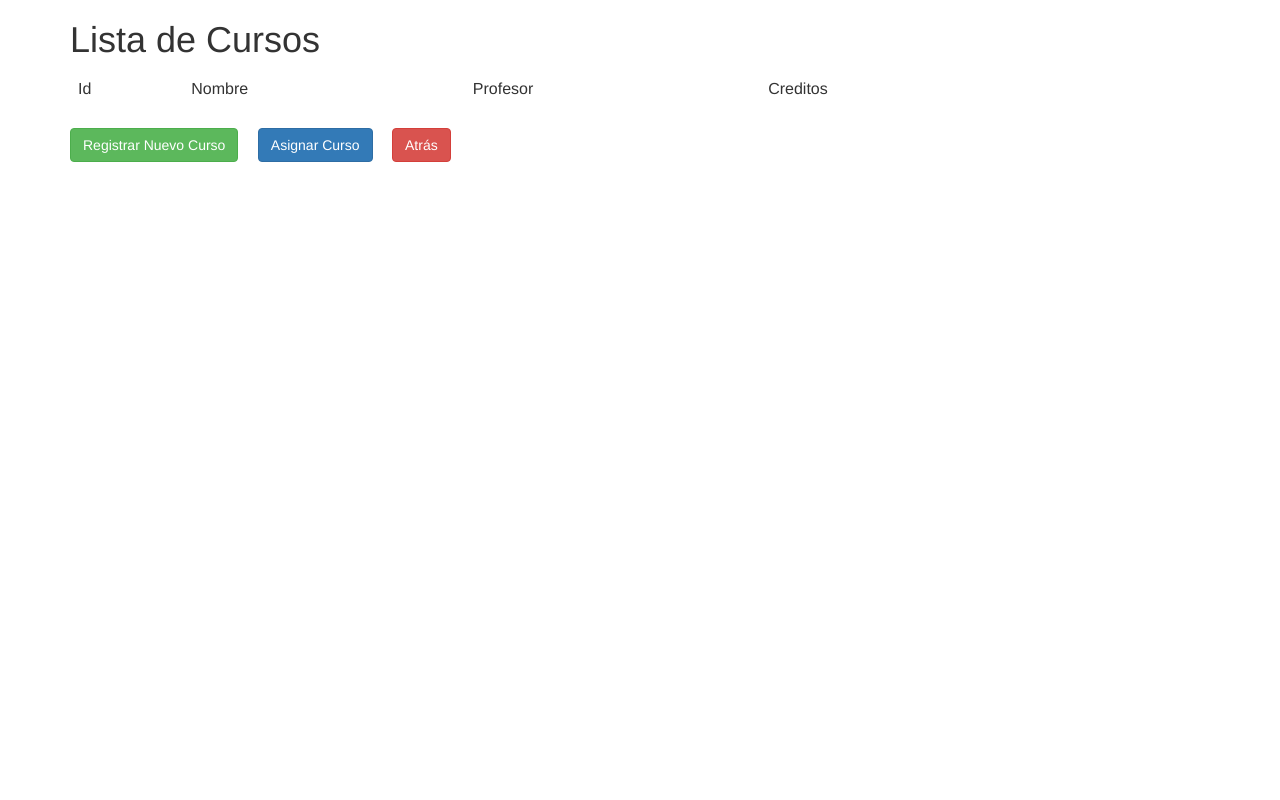
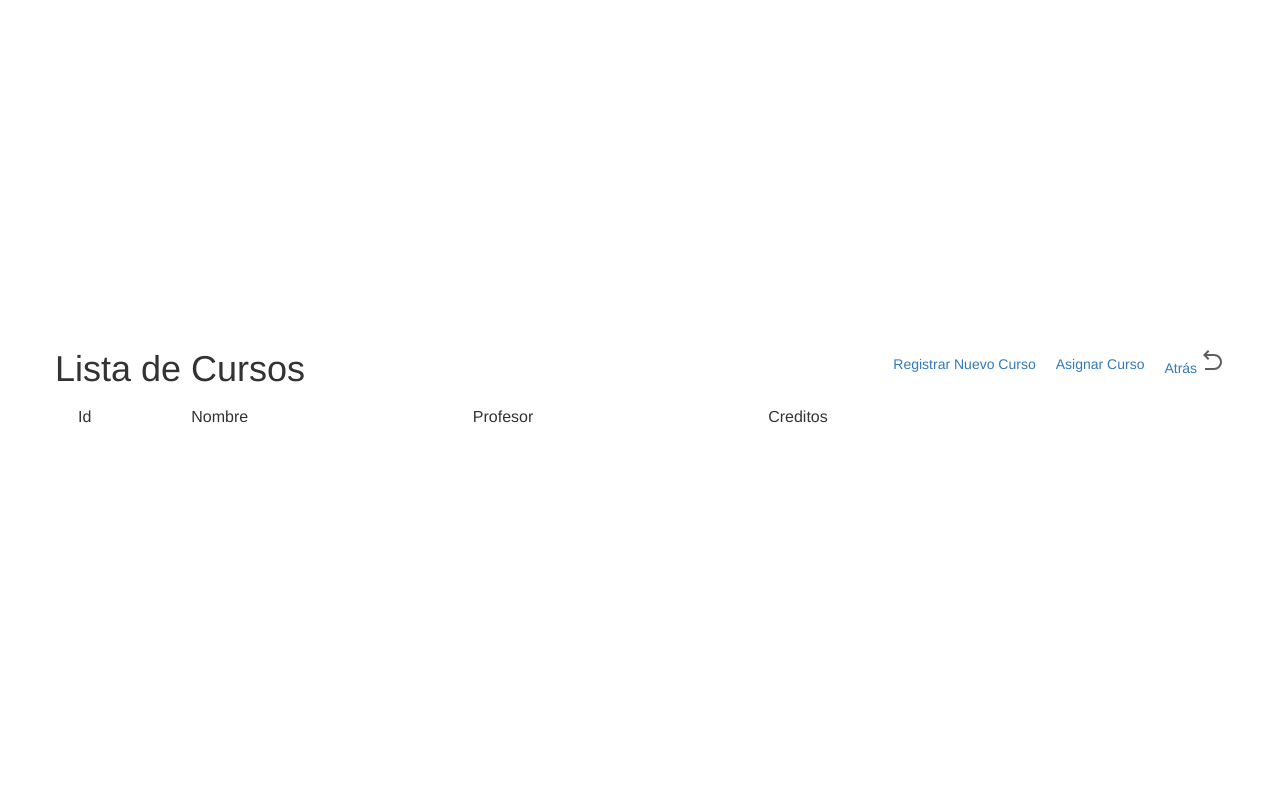
Before and after one commit to ctesenb/Cursos, a FastAPI app: page /curso in a window 1280 px wide. Run offline with FastAPI, Linux system fonts and the light colour scheme; data that the repository does not hold is empty; some libraries are stand-ins or nearby versions.

Commit message:
Front Actualizado

```diff
--- /dev/null
+++ b/static/css/estilos.css
@@ -0,0 +1,17 @@
+body{
+    display: flex;
+    align-items: center;
+    justify-content: center;
+}
+
+.card{
+    width: 32rem;
+    text-align: center;
+    padding: 35px 25px;
+    margin: auto;
+    box-shadow: 4px 2px 20px rgb(0 0 0 / 39%);
+    border-radius: 15px;
+}
+.card form{
+    text-align: left;
+}
--- a/templates/list_curso.html
+++ b/templates/list_curso.html
@@ -1,16 +1,56 @@
 <html>
+
 <head>
   <title>Listado</title>
-    <link
-      href="{{ url_for('static', path='/css/bootstrap.css') }}"
-      rel="stylesheet"
-    />
+  <link href="{{ url_for('static', path='/css/bootstrap.css') }}" rel="stylesheet" />
   <script src="static/js/bootstrap.min.js"></script>
+  <link href="{{ url_for('static', path='/css/estilos.css') }}" rel="stylesheet" />
 </head>
+
+<style>
+  .cabecera {
+    display: flex;
+    justify-content: space-between;
+    align-items: center;
+  }
+
+  .enlaces--cabecera {
+    display: flex;
+    align-items: center;
+    justify-content: end;
+    gap: 20px;
+  }
+
+  .table>thead>tr>th,
+  .table>tbody>tr>th,
+  .table>tfoot>tr>th,
+  .table>thead>tr>td,
+  .table>tbody>tr>td,
+  .table>tfoot>tr>td {
+    vertical-align: middle;
+  }
+
+</style>
+
 <body>
   <form>
+
+    <div class="cabecera">
+      <h1>Lista de Cursos</h1>
+      <div class="enlaces--cabecera">
+        <a class="" href="/create_curso_ui">Registrar Nuevo Curso</a>
+        <a class="" href="/asignar_curso_ui">Asignar Curso</a>
+        <a class="" href="/">Atrás <svg xmlns="http://www.w3.org/2000/svg" viewBox="0 0 24 24"
+            width="24" height="24">
+            <path fill="none" d="M0 0h24v24H0z" />
+            <path
+              d="M5.828 7l2.536 2.536L6.95 10.95 2 6l4.95-4.95 1.414 1.414L5.828 5H13a8 8 0 1 1 0 16H4v-2h9a6 6 0 1 0 0-12H5.828z"
+              fill="rgba(94,94,94,1)" />
+          </svg></a>
+      </div>
+    </div>
+
     <div class="container w-50">
-        <h1>Lista de Cursos</h1>
 
       <table class="table table-hover table-sm">
         <thead>
@@ -32,26 +72,28 @@
           </td>
           <td>{{curso.creditos}}</td>
           <td>
-              <a class="btn btn-warning" href="/curso/update/{{curso.id}}"
-                >Actualizar</a
-              >
+            <a class="" href="/curso/update/{{curso.id}}">Actualizar <svg xmlns="http://www.w3.org/2000/svg"
+                viewBox="0 0 24 24" width="24" height="24">
+                <path fill="none" d="M0 0h24v24H0z" />
+                <path
+                  d="M6.414 16L16.556 5.858l-1.414-1.414L5 14.586V16h1.414zm.829 2H3v-4.243L14.435 2.322a1 1 0 0 1 1.414 0l2.829 2.829a1 1 0 0 1 0 1.414L7.243 18zM3 20h18v2H3v-2z"
+                  fill="rgba(72,72,72,1)" />
+              </svg></a>
           </td>
           <td>
-              <a
-                class="btn btn-danger"
-                href="/curso/delete/{{curso.id}}"
-                >Eliminar</a
-              >
+            <a class="" href="/curso/delete/{{curso.id}}"><svg xmlns="http://www.w3.org/2000/svg" viewBox="0 0 24 24"
+                width="24" height="24">
+                <path fill="none" d="M0 0h24v24H0z" />
+                <path
+                  d="M17 6h5v2h-2v13a1 1 0 0 1-1 1H5a1 1 0 0 1-1-1V8H2V6h5V3a1 1 0 0 1 1-1h8a1 1 0 0 1 1 1v3zm1 2H6v12h12V8zm-9 3h2v6H9v-6zm4 0h2v6h-2v-6zM9 4v2h6V4H9z"
+                  fill="rgba(72,72,72,1)" />
+              </svg></a>
           </td>
         </tr>
         {% endfor %}
       </table>
-        <a class="btn btn-success" href="/create_curso_ui"
-          >Registrar Nuevo Curso</a
-        > &nbsp;&nbsp;&nbsp;&nbsp;<a class="btn btn-primary" href="/asignar_curso_ui"
-        >Asignar Curso</a
-      > &nbsp;&nbsp;&nbsp;&nbsp;<a class="btn btn-danger" href="javascript:history.back()">Atrás</a>
     </div>
   </form>
 </body>
+
 </html>
--- a/templates/view_curso.html
+++ b/templates/view_curso.html
@@ -3,6 +3,10 @@
     <title>Detalle</title>
     <link
       href="{{ url_for('static', path='/css/bootstrap.css') }}"
+      rel="stylesheet"
+    />
+    <link
+      href="{{ url_for('static', path='/css/estilos.css') }}"
       rel="stylesheet"
     />
   </head>
@@ -19,7 +23,7 @@
           <p class="card-text">IDs de Alumnos Asignados: {{curso.alumnos}}</p>
         </div>
       </div>
-      <a class="btn btn-danger" href="javascript:history.back()">Atrás</a>
+      <a class="btn btn-danger" href="/curso">Atrás</a>
     </div>
   </body>
 </html>
```
Also changed, not shown: templates/asignar_curso.html (+7 -3 lines), templates/create_curso.html (+4 -3 lines), templates/index.html (+85 -8 lines), templates/update_curso.html (+6 -2 lines). Lines whose indentation alone changed are shown as unchanged.
